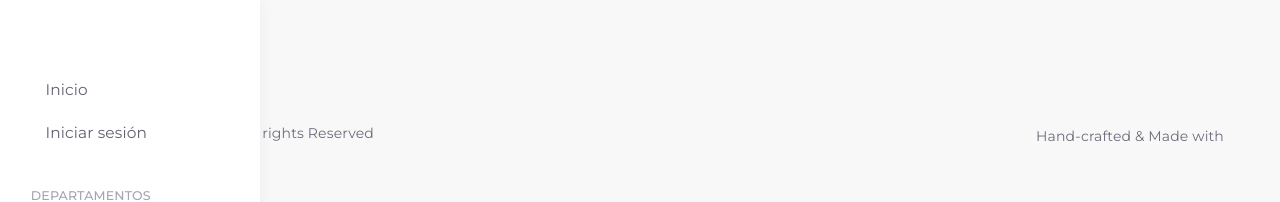
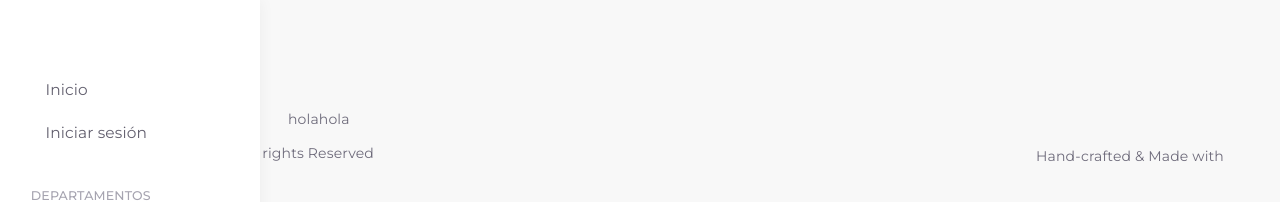
Before and after one commit to HeavyPablo/gti-department-from-v1, a Vue app: page /listaservicio in a window 1280 px wide. Shown: the top 202 px of the page. Built offline with nearby package versions, Linux system fonts and the light colour scheme; some icons are missing.

Commit message:
ListaServicio

```diff
--- a/src/components/VerticalNavegation.vue
+++ b/src/components/VerticalNavegation.vue
@@ -62,7 +62,7 @@
                     </li>
 
                     <li class=" nav-item">
-                        <a class="d-flex align-items-center" href="/">
+                        <a class="d-flex align-items-center" href="/listaservicio">
                             <vue-feather type="list"></vue-feather>
                             <span class="menu-title text-truncate">Lista de servicios</span>
                         </a>
--- a/src/router/index.js
+++ b/src/router/index.js
@@ -4,6 +4,7 @@ import Login from '../views/authenticate/Login.vue'
 import TipoServicio from '../views/TipoServicio.vue'
 import Transporte from '../views/Transporte.vue'
 import Disponible from '../views/Disponible.vue'
+import ListaServicio from '../views/ListaServicio.vue'
 
 const routes = [
   { path: '/login', name: 'Login', component: Login },
@@ -11,7 +12,8 @@ const routes = [
   { path: '/about', name: 'About', component: () => import('../views/About.vue') },
   { path: '/tiposervicio', name: 'TipoServicio', component: TipoServicio},
   { path: '/transporte', name: 'Transporte', component: Transporte},
-  { path: '/disponible', name: 'Disponible', component: Disponible }
+  { path: '/disponible', name: 'Disponible', component: Disponible },
+  { path: '/listaservicio', name: 'ListaServicio', component: ListaServicio }
 
 ]
 
--- /dev/null
+++ b/src/views/ListaServicio.vue
@@ -0,0 +1,19 @@
+<template>
+
+  <div>
+      holahola
+  </div>
+
+</template>
+
+<script>
+export default {
+  data() {
+    return {};
+  },
+
+  created() {},
+
+  methods: {},
+};
+</script>
```
